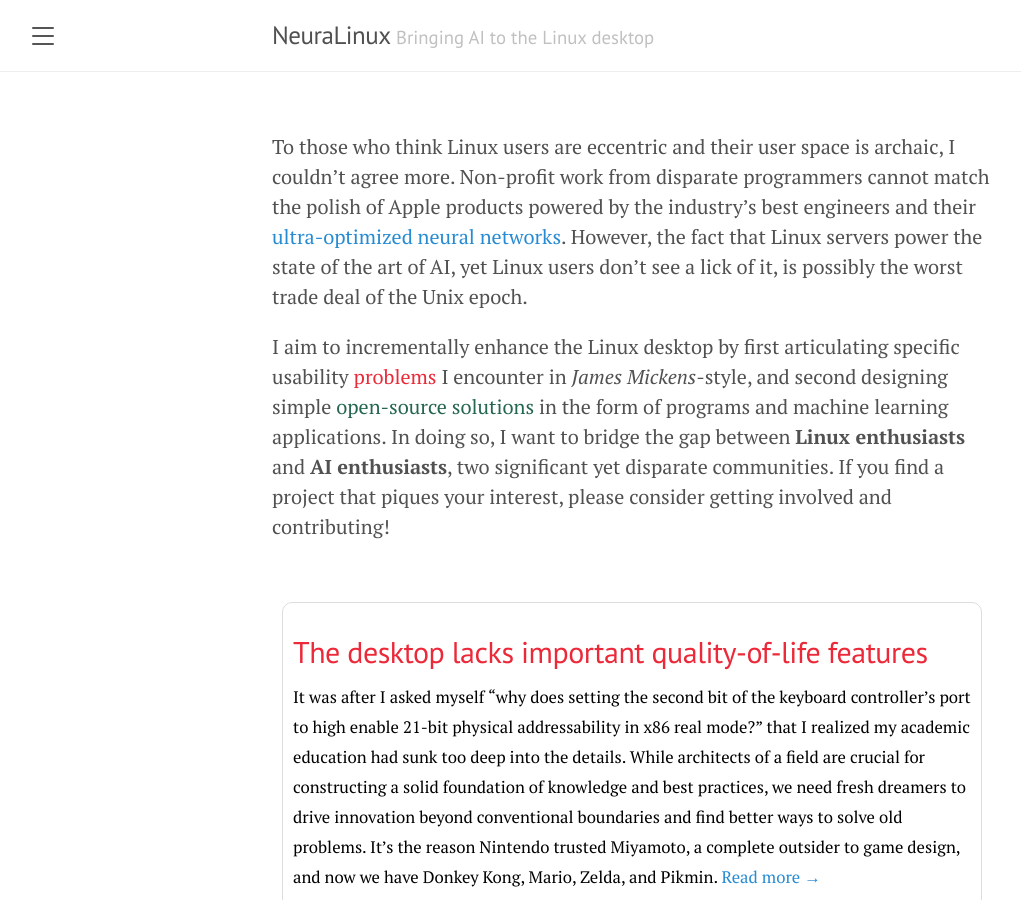
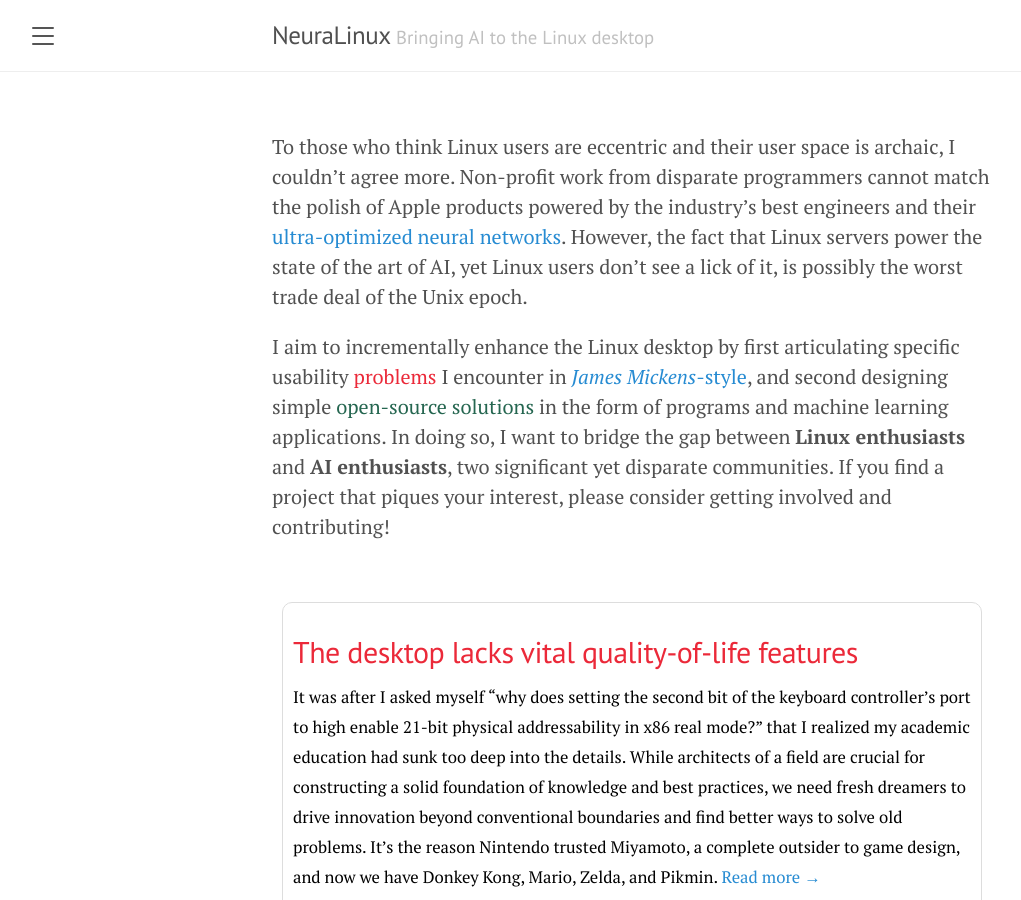
Before and after one commit to chinarjoshi/chinarjoshi.github.io, a Jekyll site: the page built from index.html, in a window 1280 px wide and 900 px high. Shown: the whole window, without its empty margins (8-1029 px from the left). Built offline with Jekyll 4.4.1, drawn with Linux system fonts in a browser that asks for light colours; the list of posts is cut into pages by our own code.

Commit message:
Rest easy...

```diff
--- a/_posts/desktop/2023-01-01-desktop.md
+++ b/_posts/desktop/2023-01-01-desktop.md
@@ -1,6 +1,6 @@
 ---
 layout: post
-title: The desktop lacks important quality-of-life features
+title: The desktop lacks vital quality-of-life features
 permalink: /desktop/
 category: desktop
 type: problem
--- a/index.html
+++ b/index.html
@@ -12,7 +12,7 @@
   </p>
 
   <p>
-  I aim to incrementally enhance the Linux desktop by first articulating specific usability <span style="color: #eb2939;">problems</span> I encounter in <i>James Mickens</i>-style, and second designing simple <span style="color: #256650;">open-source solutions</span> in the form of programs and machine learning applications. In doing so, I want to bridge the gap between <b>Linux enthusiasts</b> and <b>AI enthusiasts</b>, two significant yet disparate communities. If you find a project that piques your interest, please consider getting involved and contributing!</p>
+  I aim to incrementally enhance the Linux desktop by first articulating specific usability <span style="color: #eb2939;">problems</span> I encounter in <a href="https://mickens.seas.harvard.edu/wisdom-james-mickens"><i>James Mickens</i>-style</a>, and second designing simple <span style="color: #256650;">open-source solutions</span> in the form of programs and machine learning applications. In doing so, I want to bridge the gap between <b>Linux enthusiasts</b> and <b>AI enthusiasts</b>, two significant yet disparate communities. If you find a project that piques your interest, please consider getting involved and contributing!</p>
 </div>
 <br>
 
```
